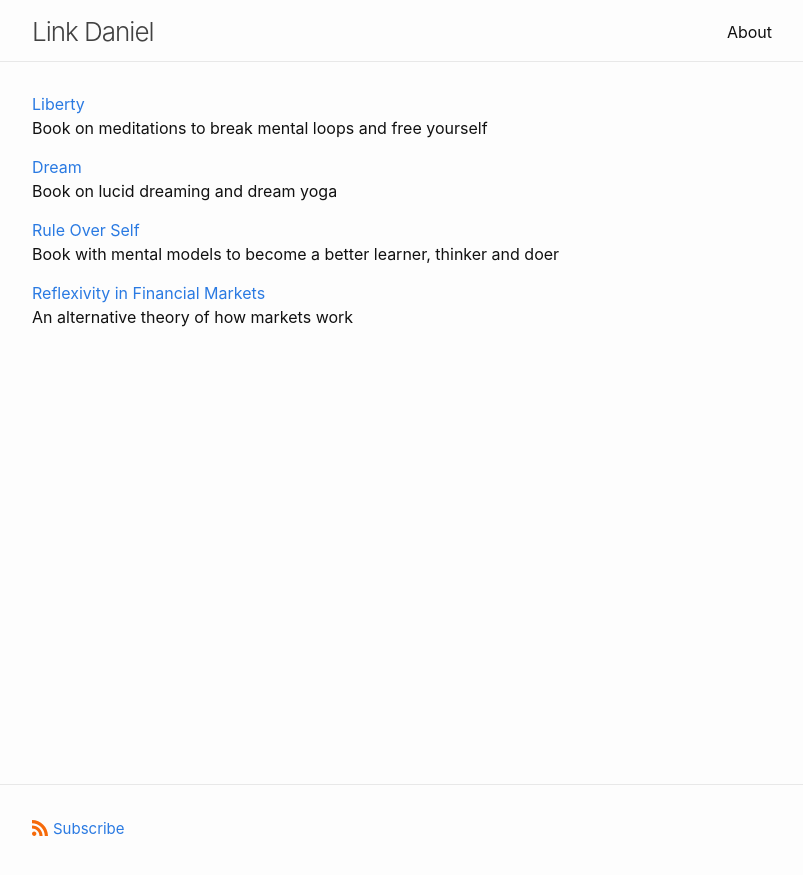
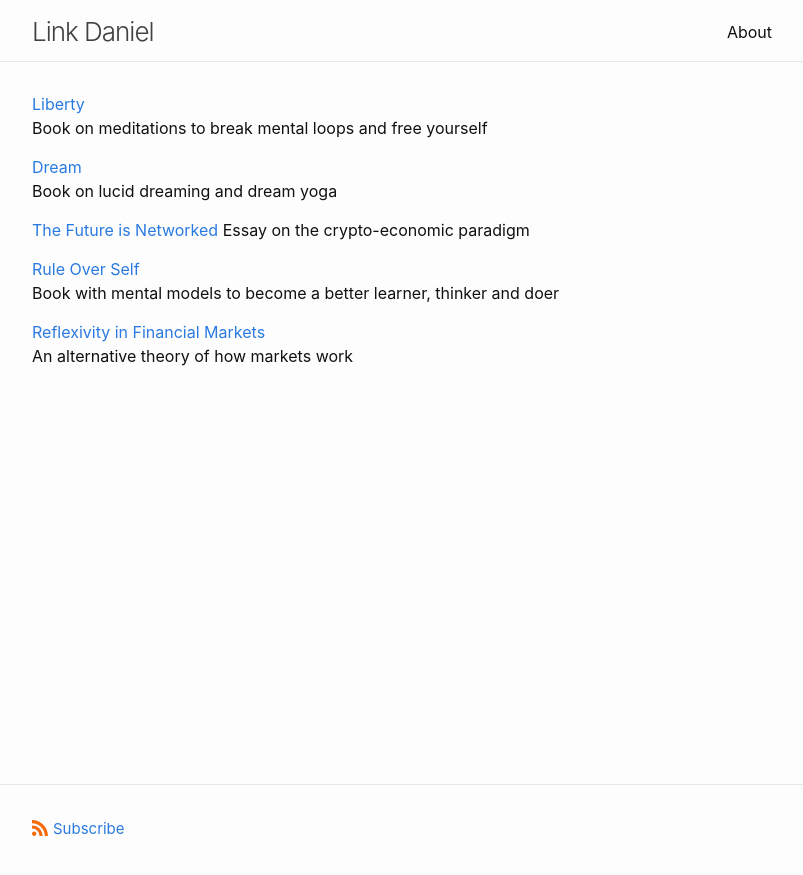
Before and after one commit to link-daniel/link.github.io, a Jekyll site: the page built from index.md, in a window 1280 px wide. Shown: the top 875 px of the page, without its empty margins (238-1041 px from the left). Built offline with Jekyll 4.4.1, drawn with Linux system fonts in a browser that asks for light colours.

Commit message:
Update index.md

```diff
--- a/index.md
+++ b/index.md
@@ -16,6 +16,9 @@ Book on meditations to break mental loops and free yourself
 <br>
 Book on lucid dreaming and dream yoga
 
+[The Future is Networked](https://link.com.de/futurenetworked)
+Essay on the crypto-economic paradigm
+
 [Rule Over Self](https://link.com.de/ruleoverself)
 <br>
 Book with mental models to become a better learner, thinker and doer
```
